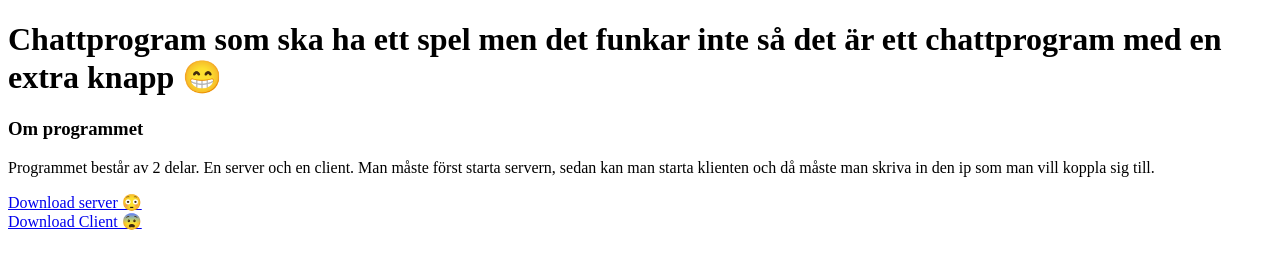
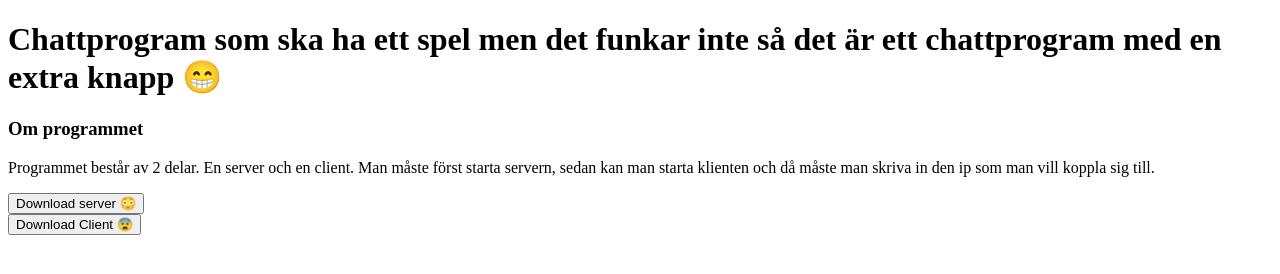
Before and after one commit to Aragorn173/Slutprojekt, a plain HTML site: page docs/index.html in a window 1280 px wide. Drawn offline with Linux system fonts and the light colour scheme.

Commit message:
Artifakter och html sida

```diff
--- a/docs/index.html
+++ b/docs/index.html
@@ -7,9 +7,9 @@
 <p>Programmet består av 2 delar. En server och en client. Man måste först starta servern, sedan kan man starta klienten
 och då måste man skriva in den ip som man vill koppla sig till.</p>
 
-<a href="docs/Server.jar">Download server 😳</a>
+<button href="docs/Server.jar">Download server 😳</button>
 <br>
-<a href="docs/client.jar">Download Client 😨</a>
+<button href="docs/client.jar">Download Client 😨</button>
 
 
 </body>
```
